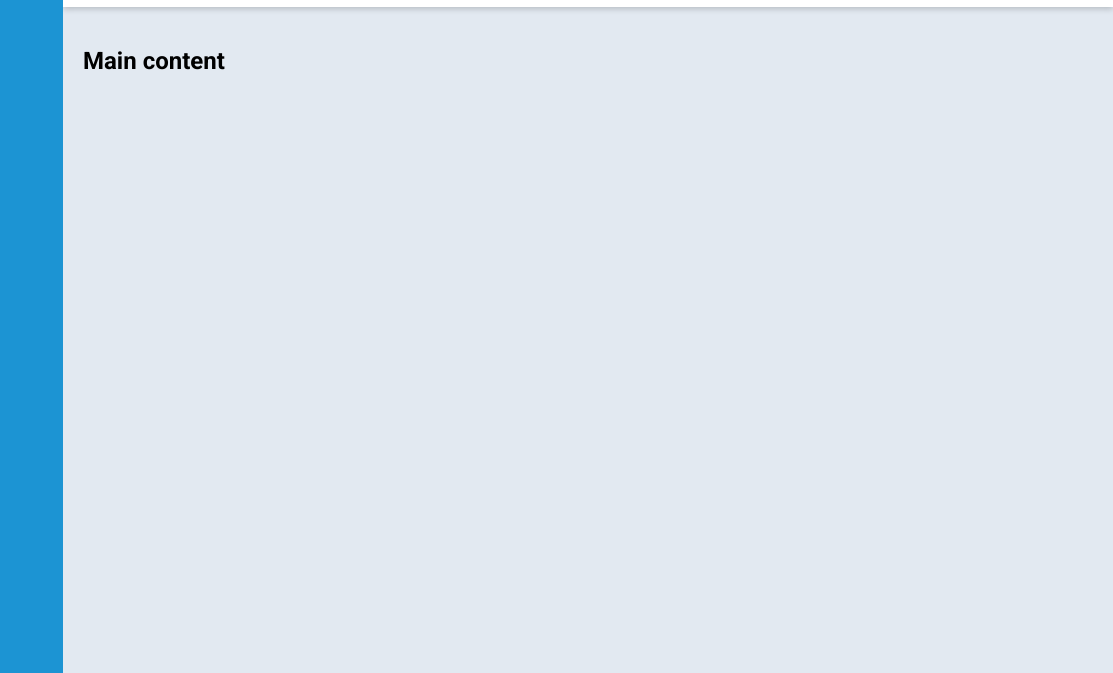
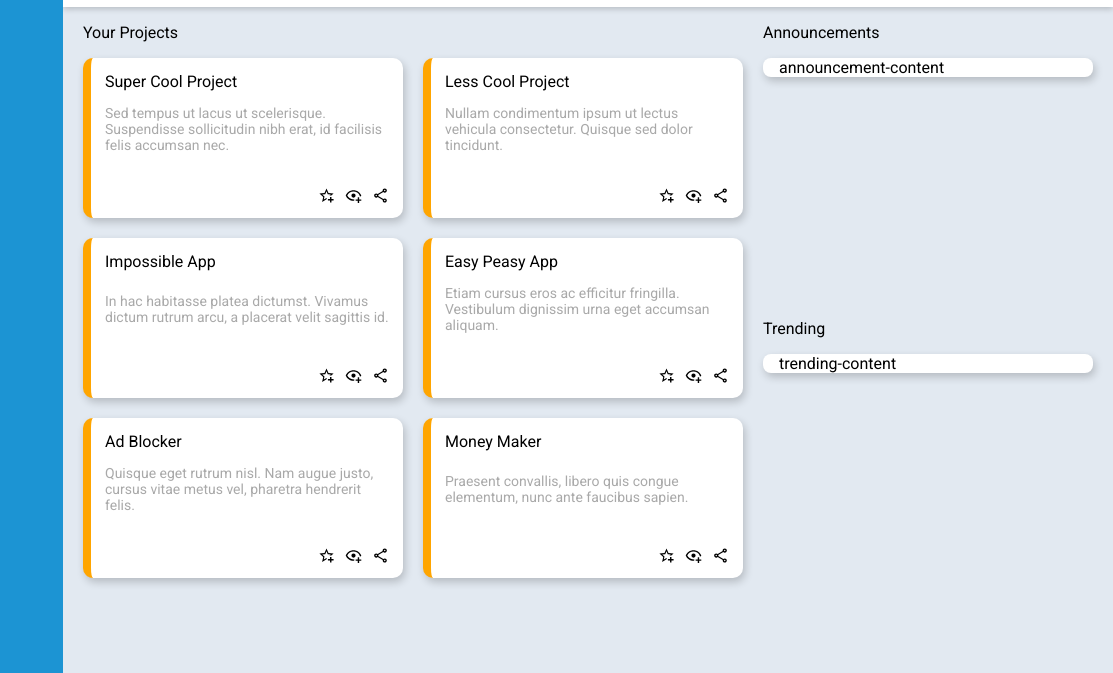
Before and after one commit to ReneMSdev/odin-admin-dashboard, a plain HTML site: page index.html in a window 1280 px wide. Shown: the part 127-800 px from the top of the page, 167-1280 px from the left. Drawn offline with Linux system fonts and the light colour scheme.

Commit message:
added JS file to dynamically load project content. worked on grid for main content. finished styling for "Your Projects" section.

```diff
--- a/index.html
+++ b/index.html
@@ -63,8 +63,31 @@
     </div>
     <!-- Main Content -->
      <div class="main-content">
-      <h2>Main content</h2>
+      <div class="mc-grid">
+        <!-- Projects -->
+        <div class="projects">
+          <h3>Your Projects</h3>
+          <div id="projects-container">
+            <!-- card content will render here -->
+          </div>
+        </div>
+        <!-- Announcements -->
+        <div class="announcements">
+          <h3>Announcements</h3>
+          <div class="announcement-content">
+            <p>announcement-content</p>
+          </div>
+        </div>
+        <!-- Trending -->
+        <div class="trending">
+          <h3>Trending</h3>
+          <div class="trending-content">
+            <p>trending-content</p>
+          </div>
+        </div>
+      </div>
      </div>
   </div>
+  <script src="script.js"></script>
 </body>
 </html>
--- /dev/null
+++ b/script.js
@@ -0,0 +1,71 @@
+const cardIcons = [
+  'icons/star-plus-outline.svg',
+  'icons/eye-plus-outline.svg',
+  'icons/share-variant-outline.svg',
+];
+
+// array containing card information
+const projects = [
+  {
+    title: 'Super Cool Project',
+    description:
+      'Sed tempus ut lacus ut scelerisque. Suspendisse sollicitudin nibh erat, id facilisis felis accumsan nec.',
+    icons: cardIcons,
+  },
+  {
+    title: 'Less Cool Project',
+    description:
+      'Nullam condimentum ipsum ut lectus vehicula consectetur. Quisque sed dolor tincidunt.',
+    icons: cardIcons,
+  },
+  {
+    title: 'Impossible App',
+    description:
+      'In hac habitasse platea dictumst. Vivamus dictum rutrum arcu, a placerat velit sagittis id.',
+    icons: cardIcons,
+  },
+  {
+    title: 'Easy Peasy App',
+    description:
+      'Etiam cursus eros ac efficitur fringilla. Vestibulum dignissim urna eget accumsan aliquam.',
+    icons: cardIcons,
+  },
+  {
+    title: 'Ad Blocker',
+    description:
+      'Quisque eget rutrum nisl. Nam augue justo, cursus vitae metus vel, pharetra hendrerit felis.',
+    icons: cardIcons,
+  },
+  {
+    title: 'Money Maker',
+    description: 'Praesent convallis, libero quis congue elementum, nunc ante faucibus sapien.',
+    icons: cardIcons,
+  },
+];
+
+// container for project cards
+const projectsContainer = document.getElementById('projects-container');
+
+// function to create a card
+function createCard(project) {
+  // create card div
+  const card = document.createElement('div');
+  card.classList.add('card');
+
+  // add the card content
+  card.innerHTML = `
+    <h3 class="card-header">${project.title}</h3>
+    <p class="card-description">${project.description}</p>
+    <div class="card-icons">
+      ${project.icons.map((icon) => `<img src="${icon}" alt="icon" class="icon">`).join('')}
+    </div>
+  `;
+
+  return card;
+}
+
+// render the cards
+projects.forEach((project) => {
+  const card = createCard(project);
+  projectsContainer.appendChild(card);
+});
--- a/styles.css
+++ b/styles.css
@@ -175,6 +175,82 @@ body {
   background-color: #e2e9f1;
   grid-column: 2 / 3;
   grid-row: 2 / 3;
-  padding: 20px;
+  padding: 0 20px;
   width: 100%;
 }
+
+.main-content h3 {
+  font-size: 16px;
+  font-weight: 400;
+}
+
+.mc-grid {
+  display: grid;
+  grid-template-columns: 4fr 2fr;
+  gap: 20px;
+  grid-template-areas:
+    "projects announcements"
+    "projects trending";
+}
+
+.projects {
+  grid-area: projects;
+}
+
+.announcments {
+  grid-area: announcements;
+}
+
+.trending {
+  grid-area: trending;
+}
+
+#projects-container {
+  display: grid;
+  grid-template-columns: repeat(2, 1fr);
+  grid-template-rows: repeat(3, auto);
+  gap: 20px;
+}
+
+.announcement-content,
+.trending-content {
+  background: white;
+  padding-left: 16px;
+  border-radius: 8px;
+  box-shadow: 2px 4px 8px rgba(0, 0, 0, 0.2);
+}
+
+.card {
+  display: flex;
+  flex-direction: column;
+  justify-content: space-between;
+  border-left: 8px solid orange;
+  border-radius: 10px;
+  background-color: white;
+  box-shadow: 2px 4px 8px rgba(0, 0, 0, 0.2);
+  padding: 14px;
+}
+
+.card-header {
+  font-size: 16px;
+  font-weight: 600;
+  margin: 0;
+}
+
+.card-description {
+  font-size: 14px;
+  color: darkgray;
+  padding-bottom: 20px;
+}
+
+.card-icons {
+  display: flex;
+  justify-content: flex-end;
+  align-items: flex-end;
+  gap: 10px;
+}
+
+.icon {
+  height: 17px;
+  width: auto;
+}
```
